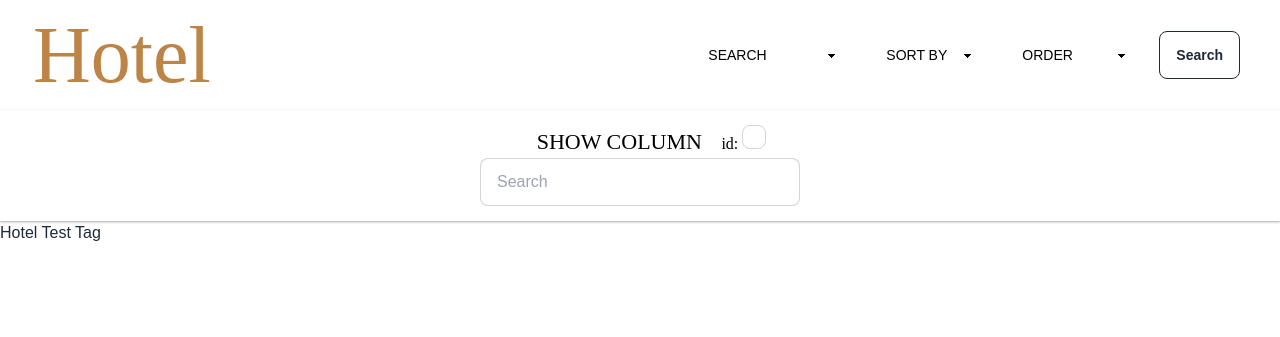
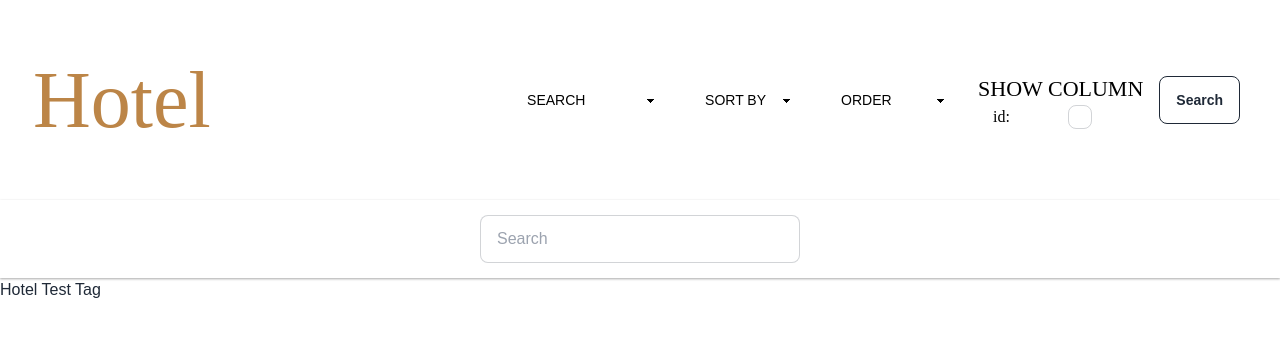
Before and after one commit to xNatthapol/DB-Hotel-Project, a Django app: page /hotel/ in a window 1280 px wide. Shown: the top 337 px of the page. Run offline with Django 4.2, Linux system fonts and the light colour scheme; some libraries are stand-ins or nearby versions.

Commit message:
update ui2

```diff
--- a/hotel/templates/navbar.html
+++ b/hotel/templates/navbar.html
@@ -14,7 +14,7 @@
         display: flex;
         align-items: center;
         justify-content: space-between;
-        height: 110px;
+        height: 200px;
         background-color: #fff ;
     }
 
@@ -68,6 +68,7 @@
         color: #000000;
         font-family: Riesling;
         word-wrap: break-word;
+        display: table-row-group;
     }
 
     .nav-text {
@@ -80,6 +81,9 @@
         font-size: 16px;
         margin-left: 15px;
         text-decoration: none;
+        display: grid;
+        grid : 1fr / 1fr 1fr;
+
     }
 </style>
 
@@ -113,17 +117,19 @@
                 <option value="HIGH->LOW" {% if 'HIGH->LOW' == selected %}selected{% endif %}>HIGH->LOW</option>
             </select>
         </li>
+        <li>
+            <label class="nav-text">SHOW COLUMN</label>
+            {% for field in fields %}
+            <label class="nav-small">{{ field }}:
+                <input class="checkbox" type="checkbox" name="fields" value="{{ field }}" {% if field in selected_fields %}checked{% endif %}>
+            </label>
+            {% endfor %}
+        </li>
         <td><input class="btn btn-outline" type="submit" value="Search"></td>
     </form>
 </nav>
 
 <div class="search-div">
-    <label class="nav-text">SHOW COLUMN</label>
-    {% for field in fields %}
-        <label class="nav-small">{{ field }}:
-            <input class="checkbox" type="checkbox" name="fields" value="{{ field }}" {% if field in selected_fields %}checked{% endif %}>
-        </label>
-    {% endfor %}
     <form method="get" action="{% url 'hotel:index' %}">
         <input class="input input-bordered w-full max-w-xs" type="text" id="search" name="search" placeholder="Search" value="{{ search_cocktail }}">
     </form>
```
